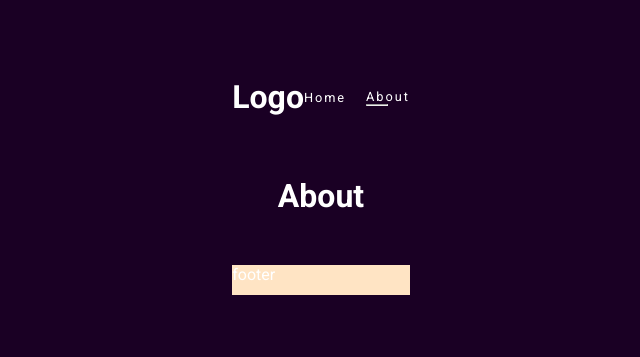
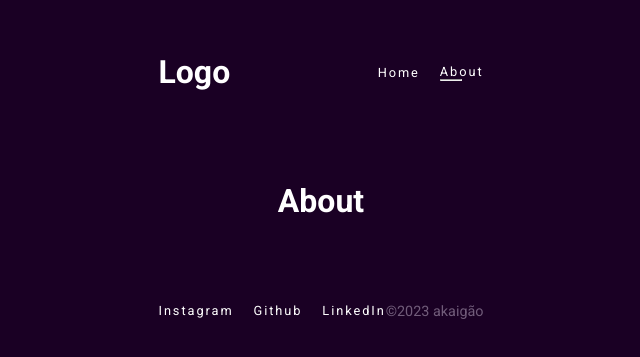
Before and after one commit to akaigao/spa-comics, a Next.js app: page /about in a window 1280 px wide. Shown: the part 219-576 px from the top of the page, without its empty margins (319-959 px from the left). Built offline with nearby package versions, Linux system fonts and the light colour scheme; a web font is replaced by a local one.

Commit message:
fix: footer

```diff
--- a/src/components/Layout/index.jsx
+++ b/src/components/Layout/index.jsx
@@ -1,5 +1,8 @@
+import { Box } from '@mui/material'
 import Head from 'next/head'
+import { Span } from '../../styles/global'
 import { Navbar } from '../Navbar'
+import { NavItem, NavList } from '../Navbar/style'
 import { Footer, Header, Main } from './style'
 
 export function Layout({ children }) {
@@ -16,7 +19,42 @@ export function Layout({ children }) {
 
       <Main>{children}</Main>
 
-      <Footer>footer</Footer>
+      <Footer>
+        <nav>
+          <NavList>
+            <NavItem>
+              <a
+                href="https://www.instagram.com/akaigao/"
+                target="_blank"
+                rel="nonoopener noreferero"
+              >
+                Instagram
+              </a>
+            </NavItem>
+            <NavItem>
+              <a
+                href="https://github.com/akaigao"
+                target="_blank"
+                rel="nonoopener noreferero"
+              >
+                Github
+              </a>
+            </NavItem>
+            <NavItem>
+              <a
+                href="https://www.linkedin.com/in/akaigao/"
+                target="_blank"
+                rel="nonoopener noreferero"
+              >
+                LinkedIn
+              </a>
+            </NavItem>
+          </NavList>
+        </nav>
+        <Box>
+          <Span>&copy;{new Date().getFullYear()} akaigão</Span>
+        </Box>
+      </Footer>
     </>
   )
 }
--- a/src/components/Layout/style.js
+++ b/src/components/Layout/style.js
@@ -4,7 +4,7 @@ export const Header = styled.header`
   width: 100%;
   height: 30px;
 
-  padding: 30px 0;
+  padding: 60px 0;
 
   display: flex;
   align-items: center;
@@ -21,13 +21,15 @@ export const Main = styled.main`
   flex-direction: column;
   align-items: center;
   justify-content: center;
-
-  /* background-color: firebrick; */
 `
 
 export const Footer = styled.footer`
   width: 100%;
   height: 30px;
 
-  background-color: bisque;
+  padding: 40px 0px;
+
+  display: flex;
+  align-items: center;
+  justify-content: space-between;
 `
```
